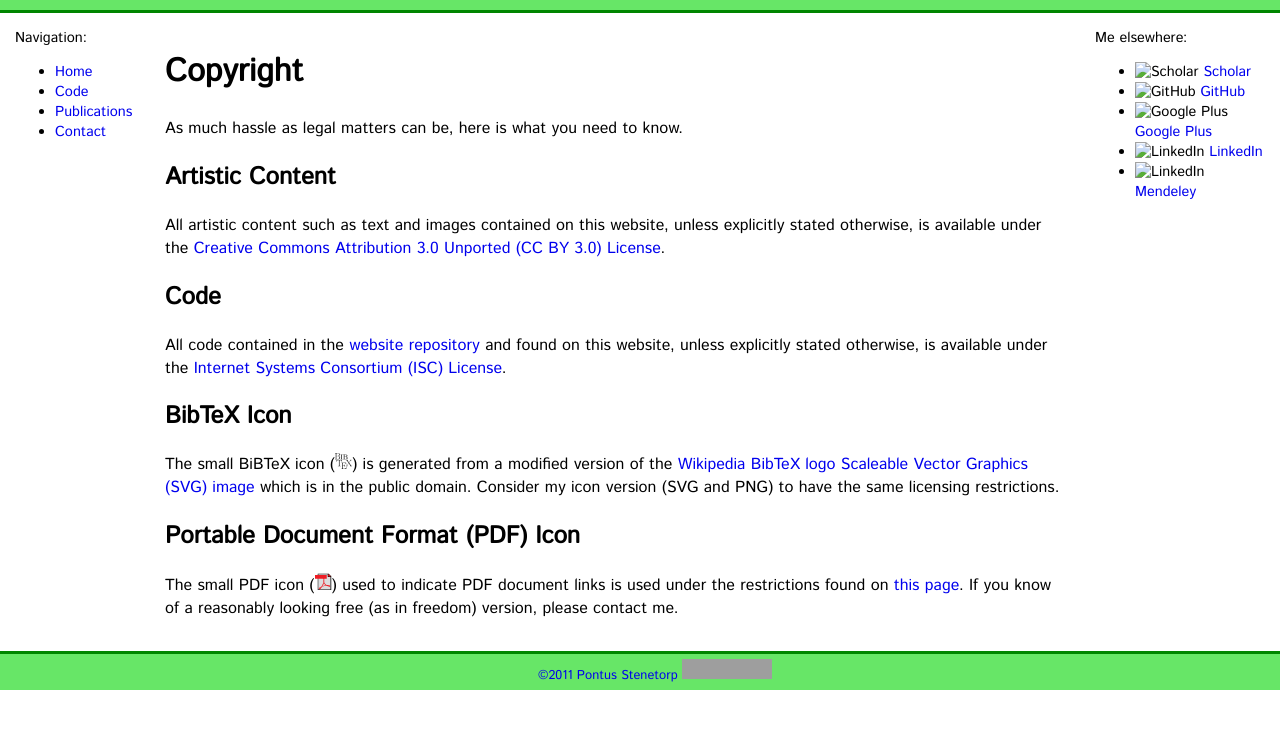
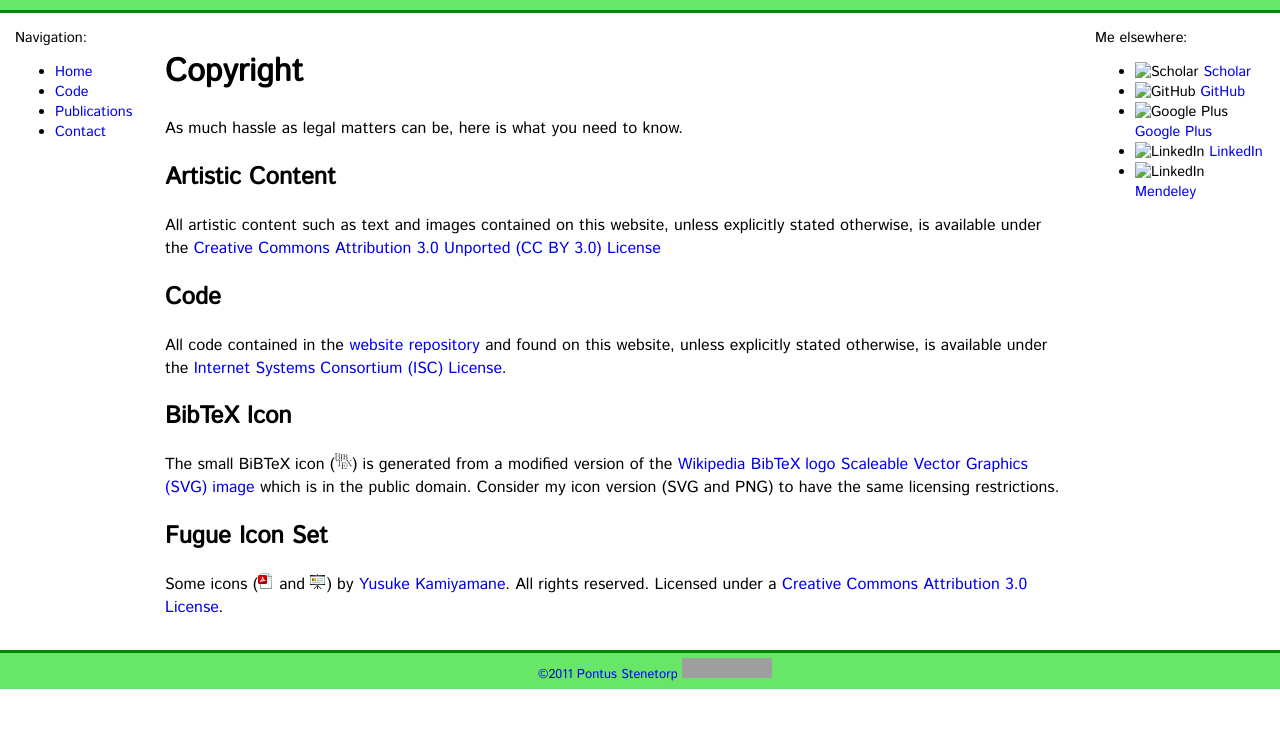
Before and after one commit to gbouchar/ninjin.github.io, a Jekyll site: the page built from copyright.md, in a window 1280 px wide. Shown: the top 729 px of the page. Built offline with Jekyll 4.4.1, drawn with Linux system fonts in a browser that asks for light colours; some web fonts are replaced; Markdown is read by kramdown in place of the engine named in the settings; grey boxes are pictures that could not be loaded.

Commit message:
Rooted out and replaced horrible Adobe PDF icon (legal) and replaced it with a nice Fugue icon.

```diff
--- a/copyright.md
+++ b/copyright.md
@@ -11,28 +11,33 @@ As much hassle as legal matters can be, here is what you need to know.
 
 All artistic content such as text and images contained on this website, unless
 explicitly stated otherwise, is available under the
-<a href="http://creativecommons.org/licenses/by/3.0/">Creative Commons
-Attribution 3.0 Unported (CC BY 3.0) License</a>.
+[Creative Commons Attribution 3.0 Unported (CC BY 3.0) License][ccby3.0]
 
 ## Code ##
 
-All code contained in the
-<a href="https://github.com/ninjin/ninjin.github.com">website repository</a>
-and found on this website, unless explicitly stated otherwise, is available
-under the <a href="http://www.opensource.org/licenses/ISC">Internet Systems
-Consortium (ISC) License</a>.
+All code contained in the [website repository][website_repo] and found on this
+website, unless explicitly stated otherwise, is available under the [Internet
+Systems Consortium (ISC) License][iscl].
 
 ## BibTeX Icon ##
 
-The small BiBTeX icon (![BibTeX_Icon](/bibtex_icon_small.png)) is generated
-from a modified version of the [Wikipedia BibTeX logo Scaleable Vector
-Graphics (SVG) image](http://commons.wikimedia.org/wiki/File:BibTeX_logo.svg)
-which is in the public domain. Consider my icon version (SVG and PNG) to have
-the same licensing restrictions.
+The small BiBTeX icon (![BibTeX_Icon][bibtex_icon]) is generated from a
+modified version of the [Wikipedia BibTeX logo Scaleable Vector Graphics (SVG)
+image][bibtex_wikipe] which is in the public domain. Consider my icon version
+(SVG and PNG) to have the same licensing restrictions.
 
-## Portable Document Format (PDF) Icon ##
+## Fugue Icon Set ##
 
-The small PDF icon (![PDF Icon](/pdficon_small.gif)) used to indicate PDF
-document links is used under the restrictions found on
-[this page](http://www.adobe.com/misc/linking.html). If you know of a
-reasonably looking free (as in freedom) version, please contact me.
+Some icons (![PDF Icon][pdf_icon] and ![Slides Icon][slides_icon])
+by [Yusuke Kamiyamane][fugue]. All rights reserved.
+Licensed under a [Creative Commons Attribution 3.0 License][ccby3.0].
+
+<!-- Links -->
+[ccby3.0]: https://creativecommons.org/licenses/by/3.0/
+[website_repo]: https://github.com/ninjin/ninjin.github.com
+[iscl]: http://www.opensource.org/licenses/ISC
+[bibtex_icon]: /bibtex_icon_small.png
+[bibtex_wikipe]: http://commons.wikimedia.org/wiki/File:BibTeX_logo.svg
+[pdf_icon]: document-pdf.png
+[slides_icon]: projection-screen-presentation.png
+[fugue]: http://p.yusukekamiyamane.com/
```
Also changed, not shown: publications.md (+2 -3 lines), document-pdf.png (added), projection-screen-presentation.png (added).
